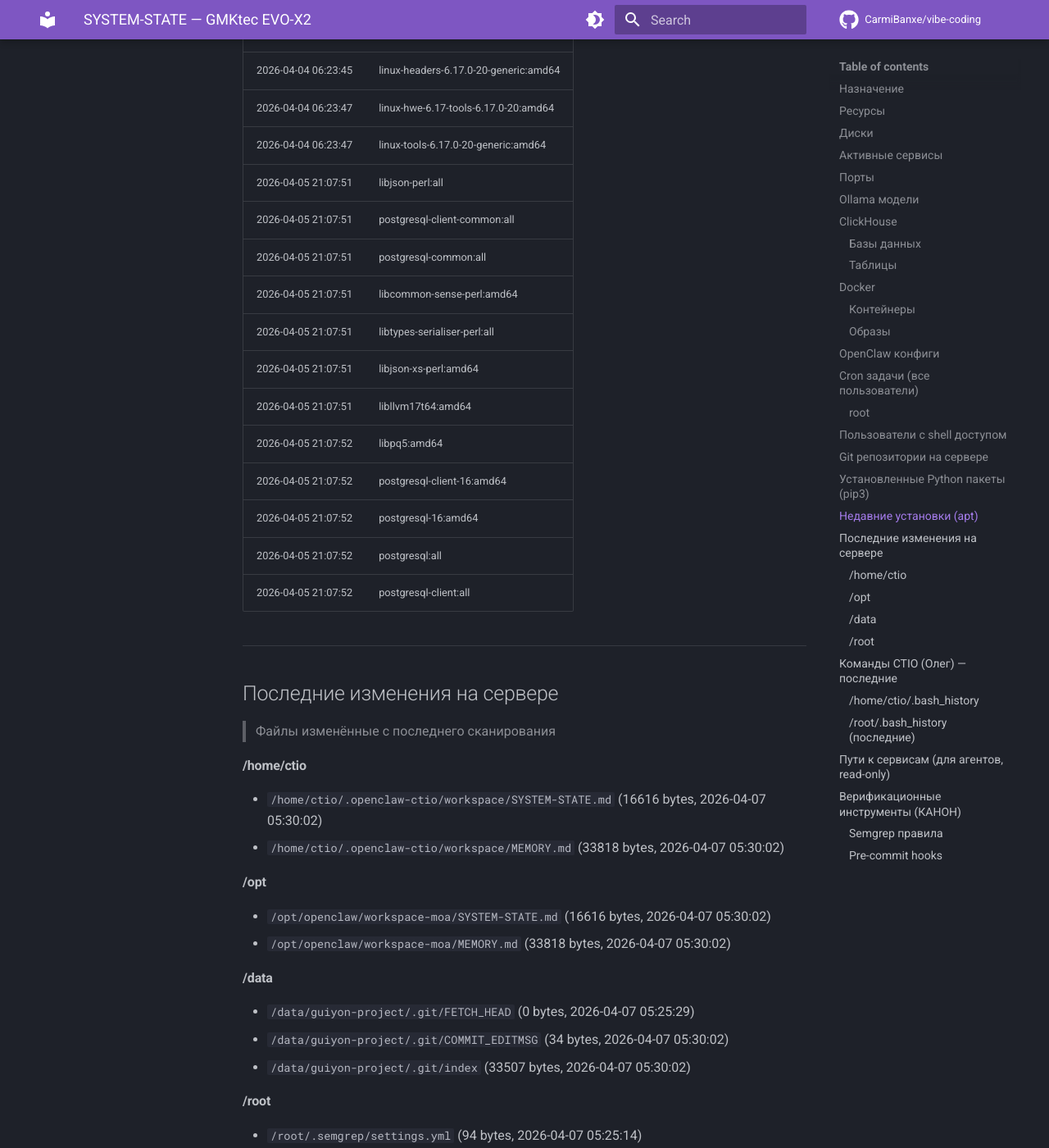
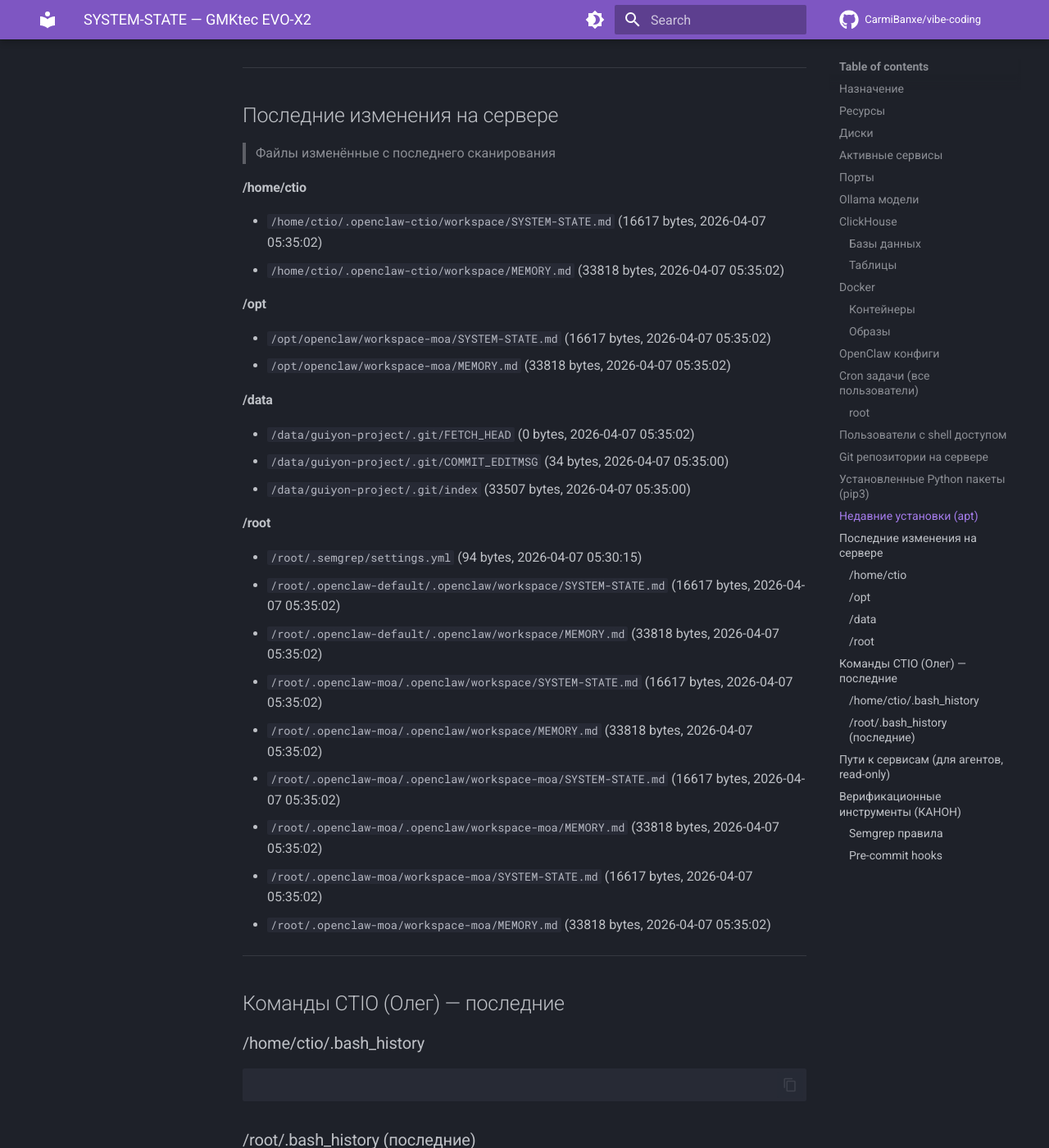
Before and after one commit to CarmiBanxe/vibe-coding, an MkDocs documentation site: the page built from docs/SYSTEM-STATE.md, in a window 1280 px wide and 1400 px high, scrolled down 13136 px. Shown: the whole window at 82% size. Built offline with MkDocs 1.6.1 and Material for MkDocs 9.7.7, drawn with Linux system fonts in a browser that asks for light colours; comment, search, counter and statistics services are not loaded; some of the changed text lies outside the part shown.

Commit message:
auto: SYSTEM-STATE v2 update (2026-04-07 05:35 CEST)

```diff
--- a/docs/SYSTEM-STATE.md
+++ b/docs/SYSTEM-STATE.md
@@ -1,6 +1,6 @@
 # SYSTEM-STATE — GMKtec EVO-X2
 > Автоматически обновляется каждые 5 минут
-> Последнее сканирование: 2026-04-07 05:30 CEST
+> Последнее сканирование: 2026-04-07 05:35 CEST
 > Источник: ctio-watcher.sh v2 (cron)
 
 ## Назначение
@@ -249,8 +249,8 @@
 | marble-src-marble-frontend:latest | 757MB |
 | marble-src-marble-backend:latest | 255MB |
 | andreysenov/firebase-tools:latest | 1.47GB |
+| <none>:<none> | 646MB |
 | jube.app:latest | 646MB |
-| <none>:<none> | 646MB |
 | mongo:8 | 950MB |
 | postgis/postgis:17-3.5 | 637MB |
 | postgres:17 | 453MB |
@@ -379,28 +368,28 @@
 
 
 #### /home/ctio
-- `/home/ctio/.openclaw-ctio/workspace/SYSTEM-STATE.md` (16616 bytes, 2026-04-07 05:30:02)
-- `/home/ctio/.openclaw-ctio/workspace/MEMORY.md` (33818 bytes, 2026-04-07 05:30:02)
+- `/home/ctio/.openclaw-ctio/workspace/SYSTEM-STATE.md` (16617 bytes, 2026-04-07 05:35:02)
+- `/home/ctio/.openclaw-ctio/workspace/MEMORY.md` (33818 bytes, 2026-04-07 05:35:02)
 
 #### /opt
-- `/opt/openclaw/workspace-moa/SYSTEM-STATE.md` (16616 bytes, 2026-04-07 05:30:02)
-- `/opt/openclaw/workspace-moa/MEMORY.md` (33818 bytes, 2026-04-07 05:30:02)
+- `/opt/openclaw/workspace-moa/SYSTEM-STATE.md` (16617 bytes, 2026-04-07 05:35:02)
+- `/opt/openclaw/workspace-moa/MEMORY.md` (33818 bytes, 2026-04-07 05:35:02)
 
 #### /data
-- `/data/guiyon-project/.git/FETCH_HEAD` (0 bytes, 2026-04-07 05:25:29)
-- `/data/guiyon-project/.git/COMMIT_EDITMSG` (34 bytes, 2026-04-07 05:30:02)
-- `/data/guiyon-project/.git/index` (33507 bytes, 2026-04-07 05:30:02)
+- `/data/guiyon-project/.git/FETCH_HEAD` (0 bytes, 2026-04-07 05:35:02)
+- `/data/guiyon-project/.git/COMMIT_EDITMSG` (34 bytes, 2026-04-07 05:35:00)
+- `/data/guiyon-project/.git/index` (33507 bytes, 2026-04-07 05:35:00)
 
 #### /root
-- `/root/.semgrep/settings.yml` (94 bytes, 2026-04-07 05:25:14)
-- `/root/.openclaw-default/.openclaw/workspace/SYSTEM-STATE.md` (16616 bytes, 2026-04-07 05:30:02)
-- `/root/.openclaw-default/.openclaw/workspace/MEMORY.md` (33818 bytes, 2026-04-07 05:30:02)
-- `/root/.openclaw-moa/.openclaw/workspace/SYSTEM-STATE.md` (16616 bytes, 2026-04-07 05:30:02)
-- `/root/.openclaw-moa/.openclaw/workspace/MEMORY.md` (33818 bytes, 2026-04-07 05:30:02)
-- `/root/.openclaw-moa/.openclaw/workspace-moa/SYSTEM-STATE.md` (16616 bytes, 2026-04-07 05:30:02)
-- `/root/.openclaw-moa/.openclaw/workspace-moa/MEMORY.md` (33818 bytes, 2026-04-07 05:30:02)
-- `/root/.openclaw-moa/workspace-moa/SYSTEM-STATE.md` (16616 bytes, 2026-04-07 05:30:02)
-- `/root/.openclaw-moa/workspace-moa/MEMORY.md` (33818 bytes, 2026-04-07 05:30:02)
+- `/root/.semgrep/settings.yml` (94 bytes, 2026-04-07 05:30:15)
+- `/root/.openclaw-default/.openclaw/workspace/SYSTEM-STATE.md` (16617 bytes, 2026-04-07 05:35:02)
+- `/root/.openclaw-default/.openclaw/workspace/MEMORY.md` (33818 bytes, 2026-04-07 05:35:02)
+- `/root/.openclaw-moa/.openclaw/workspace/SYSTEM-STATE.md` (16617 bytes, 2026-04-07 05:35:02)
+- `/root/.openclaw-moa/.openclaw/workspace/MEMORY.md` (33818 bytes, 2026-04-07 05:35:02)
+- `/root/.openclaw-moa/.openclaw/workspace-moa/SYSTEM-STATE.md` (16617 bytes, 2026-04-07 05:35:02)
+- `/root/.openclaw-moa/.openclaw/workspace-moa/MEMORY.md` (33818 bytes, 2026-04-07 05:35:02)
+- `/root/.openclaw-moa/workspace-moa/SYSTEM-STATE.md` (16617 bytes, 2026-04-07 05:35:02)
+- `/root/.openclaw-moa/workspace-moa/MEMORY.md` (33818 bytes, 2026-04-07 05:35:02)
 
 ---
 
```
Also changed, not shown: other parts of docs/SYSTEM-STATE.md (+4 -15 lines).
